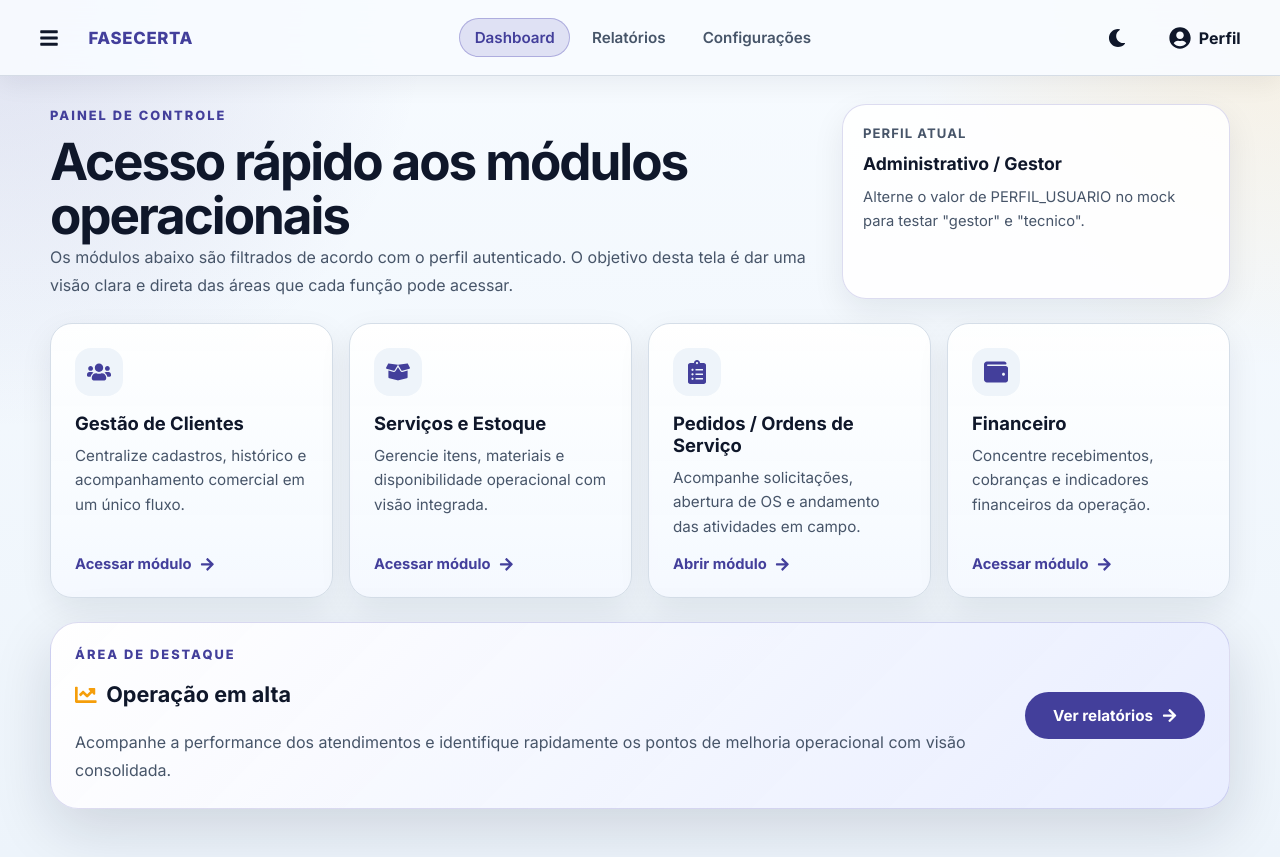
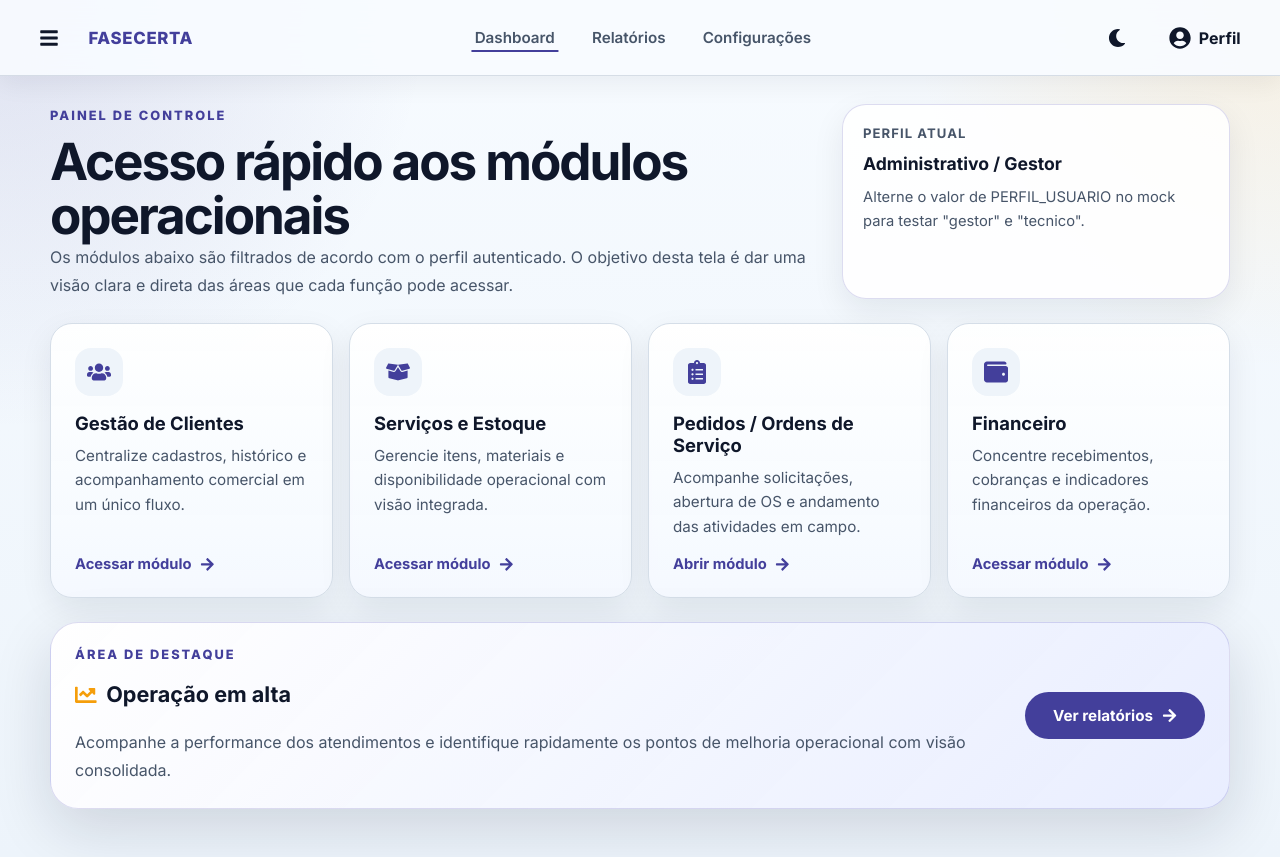
Before and after one commit to CS-PI-2026-FaseCerta/front-end, a React (Create React App) app: page / in a window 1280 px wide. Built offline with nearby package versions, Linux system fonts and the light colour scheme.

Commit message:
feat-HeaderDashBoard

```diff
--- a/src/home/components/HeaderDashBoard.css
+++ b/src/home/components/HeaderDashBoard.css
@@ -75,8 +75,9 @@
   align-items: center;
   gap: 0.4rem;
 }
-
 .dashboard-header__nav-link {
+  position: relative;
+  /* IMPORTANTE */
   display: inline-flex;
   align-items: center;
   justify-content: center;
@@ -87,23 +88,36 @@
   font-size: 0.95rem;
   font-weight: 600;
   text-decoration: none;
+
   transition:
     color 180ms ease,
     border-color 180ms ease,
     background-color 180ms ease;
 }
 
-.dashboard-header__nav-link:hover,
-.dashboard-header__nav-link:focus-visible {
-  color: var(--color-text-primary);
-  border-color: var(--control-border-hover);
-  background: var(--control-bg-hover);
+/* 🔥 LINHA */
+.dashboard-header__nav-link::after {
+  content: "";
+  position: absolute;
+  left: 50%;
+  bottom: 4px;
+  /* ajusta conforme o padding */
+  width: 0%;
+  height: 2px;
+  background-color: var(--color-primary);
+
+  transform: translateX(-50%);
+  transition: width 0.25s ease;
 }
 
-.dashboard-header__nav-link--active {
-  color: var(--color-primary);
-  border-color: var(--control-border-hover);
-  background: var(--control-bg-active);
+/* hover */
+.dashboard-header__nav-link:hover::after,
+.dashboard-header__nav-link:focus-visible::after {
+  width: 80%;
+}
+
+.dashboard-header__nav-link--active::after {
+  width: 80%;
 }
 
 @media (max-width: 640px) {
```
Also changed, not shown: 1 other file (tests, documents, lock files or other folders).
